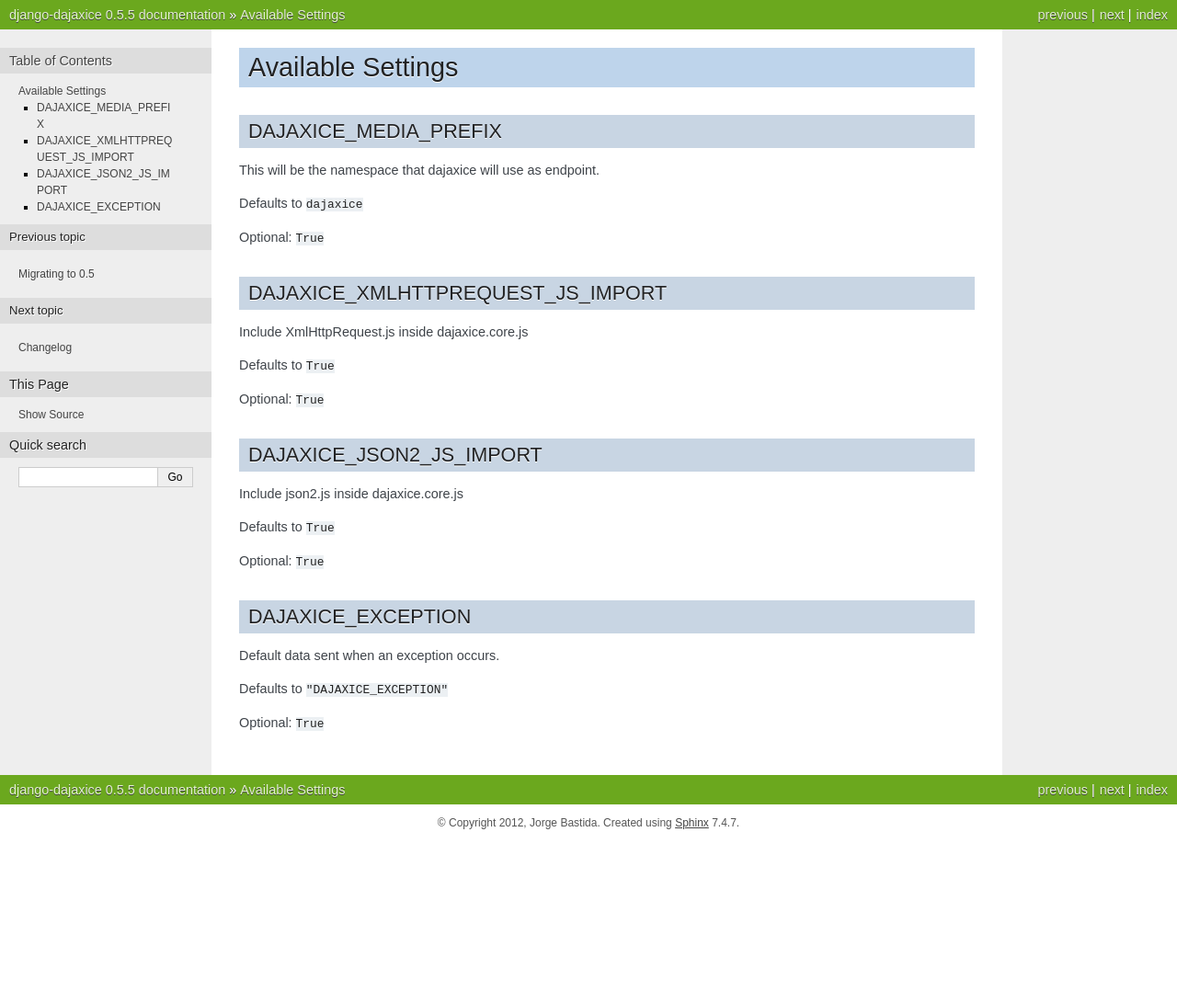
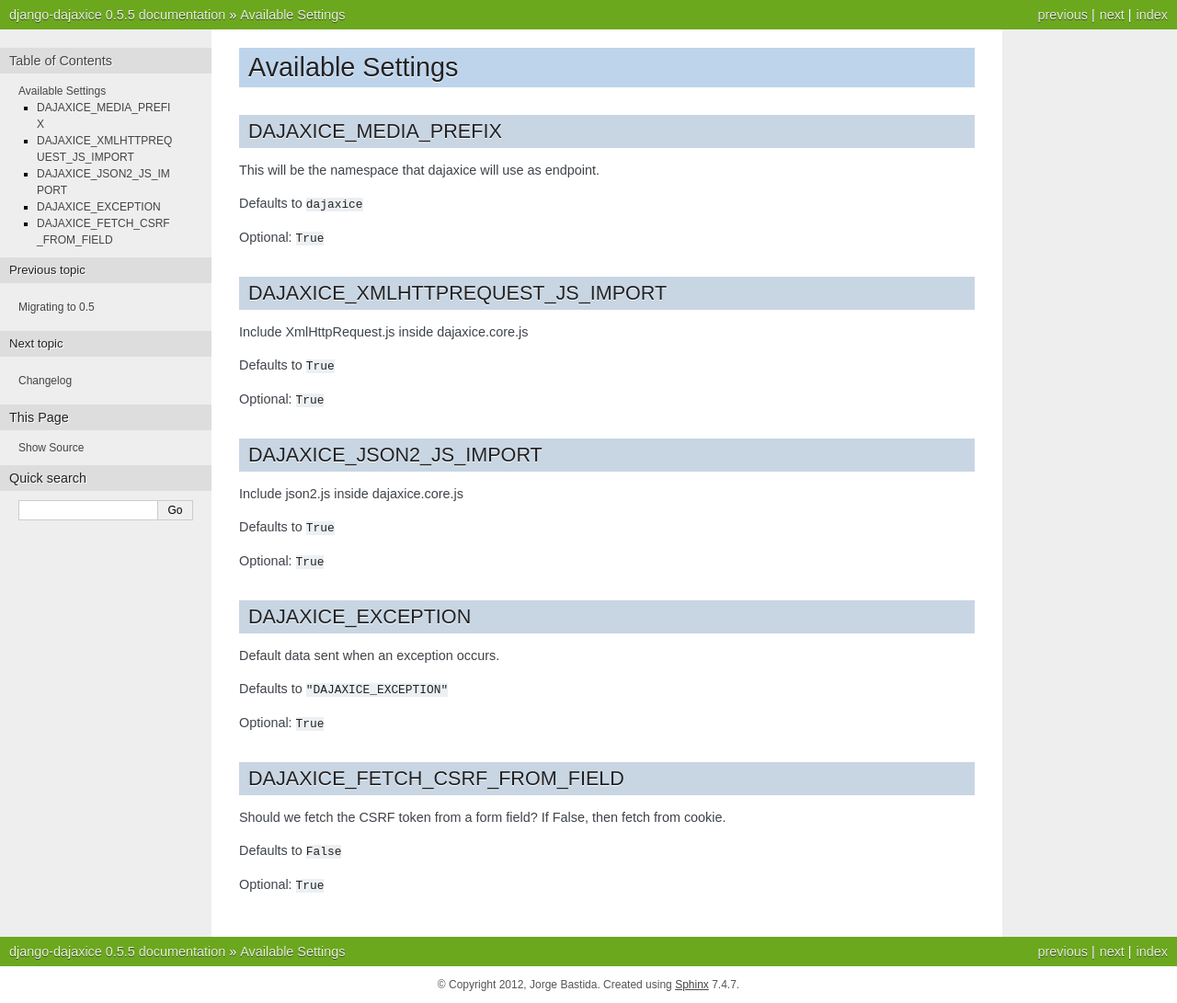
Before and after one commit to jorgebastida/django-dajaxice, a Sphinx documentation site: the page built from docs/available-settings.rst, in a window 1280 px wide. Shown: the whole page at 92% size. Built offline with Sphinx 7.4.7, drawn with Linux system fonts in a browser that asks for light colours; the version number is read from the project's files by our own code; before the commit the page ends 915 px from its top, so only the background shows below that.

Commit message:
Update available-settings.rst

```diff
--- a/docs/available-settings.rst
+++ b/docs/available-settings.rst
@@ -36,3 +36,12 @@ Default data sent when an exception occurs.
 Defaults to ``"DAJAXICE_EXCEPTION"``
 
 Optional: ``True``
+
+DAJAXICE_FETCH_CSRF_FROM_FIELD
+------------------------------
+
+Should we fetch the CSRF token from a form field? If False, then fetch from cookie.
+
+Defaults to ``False``
+
+Optional: ``True``
```
